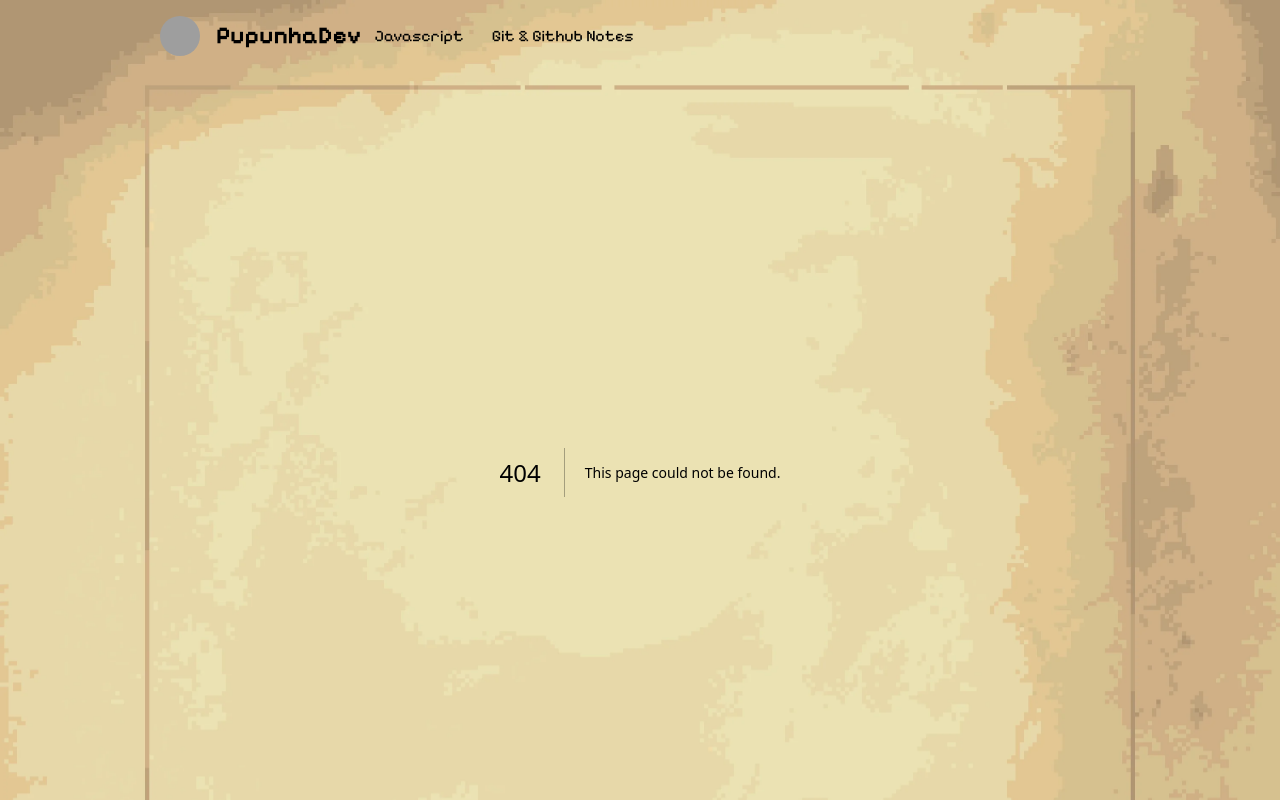
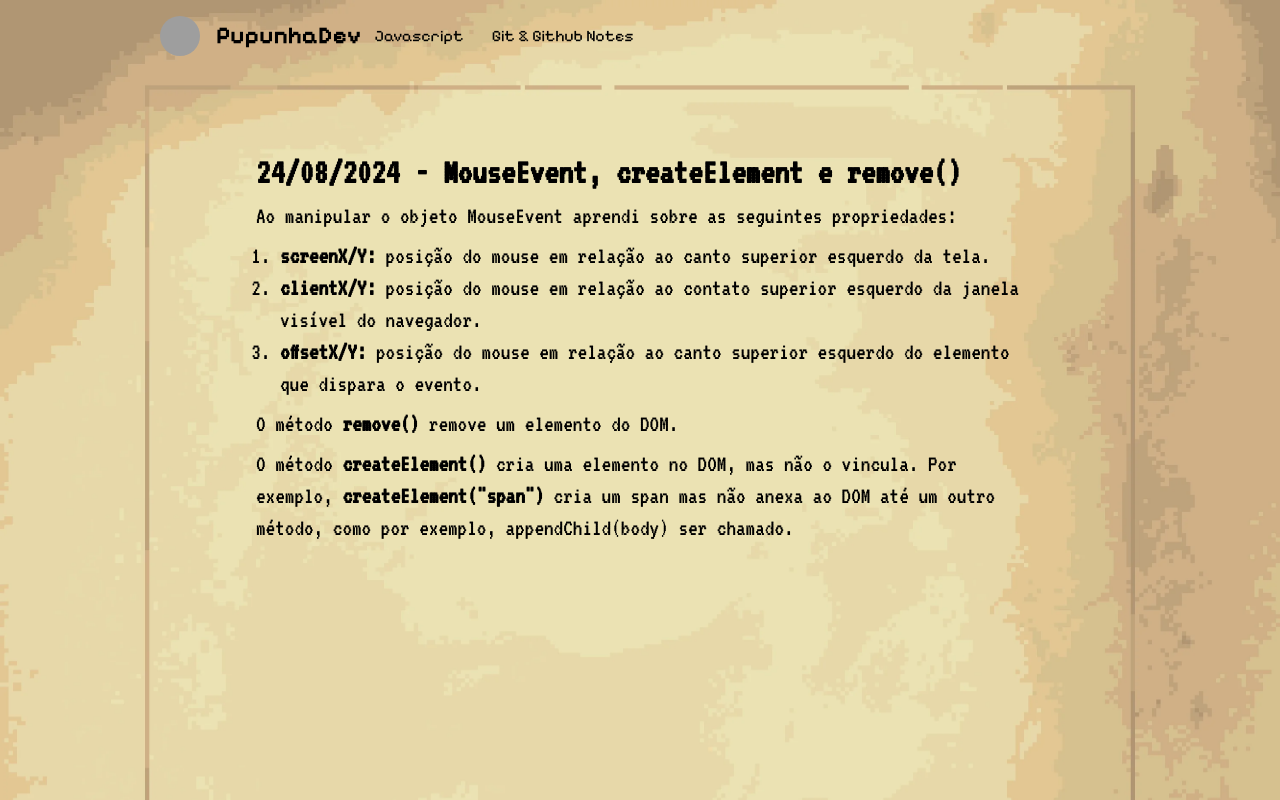
Before and after one commit to pupunha-dev/portfolio, a Next.js app: page /grimoriojs in a window 1280 px wide. Before the commit this address had no page. Shown: the top 800 px of the page. Built offline with nearby package versions, Linux system fonts and the light colour scheme; grey boxes are pictures that could not be loaded.

Commit message:
primeiras anotações de grimoirejs adicionadas

```diff
--- a/app/(pages)/gitnotes/page.tsx
+++ b/app/(pages)/gitnotes/page.tsx
@@ -4,7 +4,7 @@ import { fontVt, fontPixel } from "@/assets/fonts";
 export default function GitGithub() {
 
     return (
-        <div className="w-3/5 h-screen mt-16">
+        <div>
             <h1 className={`${fontPixel.className} text-4xl font-bold`}>Git e Github - Basics</h1>
 
             <ul className="text-2xl">
--- /dev/null
+++ b/app/(pages)/grimoriojs/page.tsx
@@ -0,0 +1,18 @@
+/* eslint-disable react/no-unescaped-entities */
+export default function GrimorioJS() {
+    return(
+        <section>
+            <div className="space-y-2">
+                <h1 className="text-4xl font-bold"> 24/08/2024 - MouseEvent, createElement e remove()</h1>
+                <p className="text-2xl">Ao manipular o objeto MouseEvent aprendi sobre as seguintes propriedades:</p>
+                <ul className="list-decimal ml-6 text-2xl">
+                    <li><strong>screenX/Y:</strong> posição do mouse em relação ao canto superior esquerdo da tela.</li>
+                    <li><strong>clientX/Y:</strong> posição do mouse em relação ao contato superior esquerdo da janela visível do navegador.</li>
+                    <li><strong>offsetX/Y:</strong> posição do mouse em relação ao canto superior esquerdo do elemento que dispara o evento.</li>
+                </ul>
+                <p className="text-2xl">O método <strong>remove()</strong> remove um elemento do DOM.</p>
+                <p className="text-2xl">O método <strong>createElement()</strong> cria uma elemento no DOM, mas não o vincula. Por exemplo, <strong>createElement("span")</strong> cria um span mas não anexa ao DOM até um outro método, como por exemplo, appendChild(body) ser chamado.</p>
+            </div>
+        </section>
+    )
+}
--- a/app/(pages)/jsnotes/page.tsx
+++ b/app/(pages)/jsnotes/page.tsx
@@ -7,7 +7,7 @@ import jsDados from "@/app/dados/jsDados";
 
 export default function JsNotes() {
   return (
-    <div className="flex flex-col text-[#fafafa] p-8 space-y-6">
+    <div className="">
 
       <h1 className="text-2xl font-black">Meu Roadmap</h1>
 
--- /dev/null
+++ b/app/(pages)/layout.tsx
@@ -0,0 +1,11 @@
+interface ILayoutPagesProps {
+    children: React.ReactNode;
+}
+
+export default function LayoutPages({children}:ILayoutPagesProps){
+    return(
+        <div className="flex flex-col w-3/5 h-screen mt-16 pt-4 text-black">
+            {children}
+        </div>
+    )
+}
--- a/app/page.tsx
+++ b/app/page.tsx
@@ -4,7 +4,7 @@ export default function Home() {
   return (
     <main className={`flex flex-col w-3/5 h-screen mt-16 pt-4`}>
 
-      <HeadersLinks url={"/javascript"} description={"Estudos sobre Javascript"} />
+      <HeadersLinks url={"/grimoriojs"} description={"Estudos sobre Javascript"} />
       <HeadersLinks url={"/express"} description={"Estudos sobre Express e NodeJS"} />
       <HeadersLinks url={"/arquitetura"} description={"Estudos sobre Padrões de Arquitetura de Software"} />
 
```
